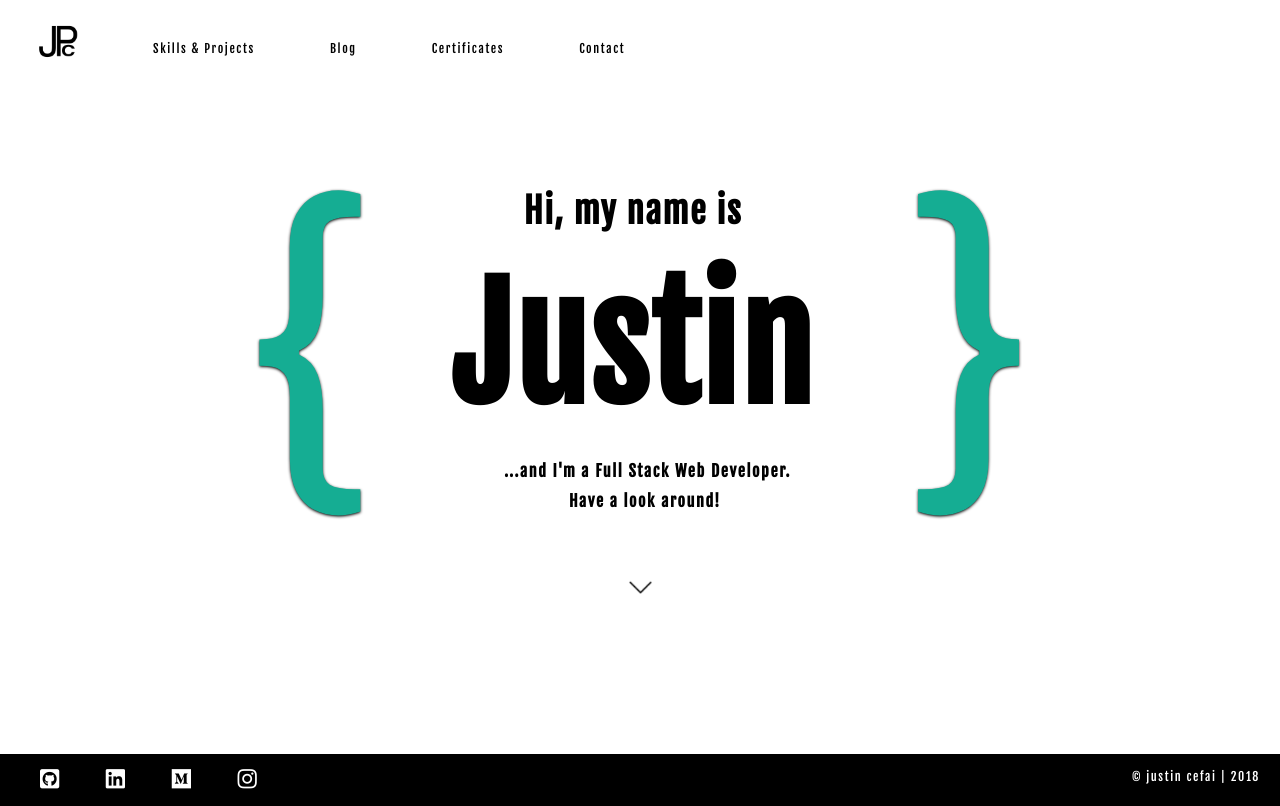
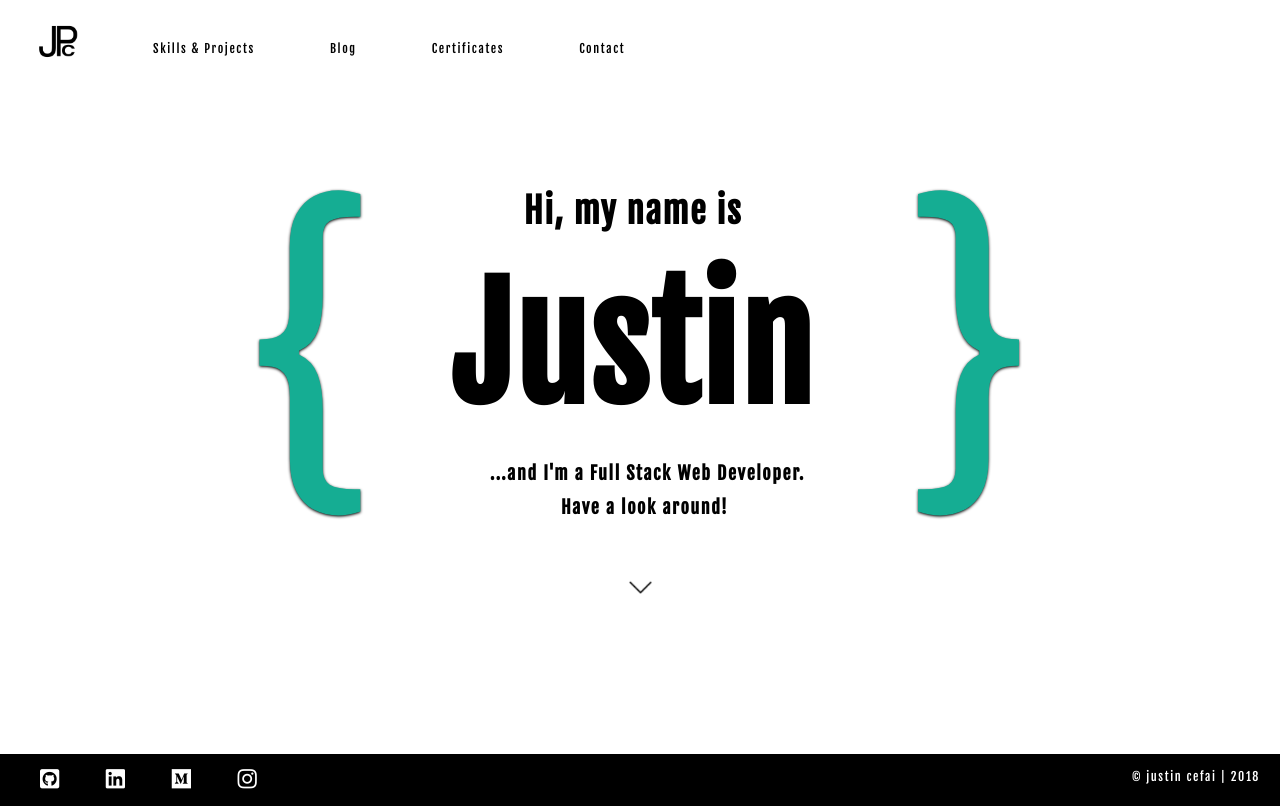
Before and after one commit to cefaijustin/jc-site, a Rails app: page / in a window 1280 px wide. Shown: the part 1-807 px from the top of the page. Run offline with Rails 7, Linux system fonts and the light colour scheme; style sheets or scripts are compiled from the project's sources; some libraries are stand-ins or nearby versions.

Commit message:
typebox font side updated

```diff
--- a/app/assets/stylesheets/about.scss
+++ b/app/assets/stylesheets/about.scss
@@ -174,7 +174,7 @@
   align-content: right;
   padding-left: 15px;
   padding-top: 0px;
-  font-size: 16px;
+  font-size: 18px;
   margin-left: auto;
   margin-right: auto;
   width: 380px;
--- a/app/views/welcome/_about.html.erb
+++ b/app/views/welcome/_about.html.erb
@@ -26,7 +26,7 @@
 
 	<div class="typebox" style="min-height: 119px;">
 	  <div id="typed-strings">
-	  	<h3 class="type-active"><strong style="line-height: 1.9em;">...and I'm a <font size="3.5px">Full Stack</font> Web Developer.<br>Have a look around!&nbsp; </strong></h3>
+	  	<h3 class="type-active"><strong style="line-height: 1.9em;">...and I'm a Full Stack Web Developer.<br>Have a look around!&nbsp; </strong></h3>
 	 </div>
 	 <span id="typed"></span>
 	</div>
```
Also changed, not shown: other parts of app/assets/stylesheets/about.scss (+1 -1 lines).
